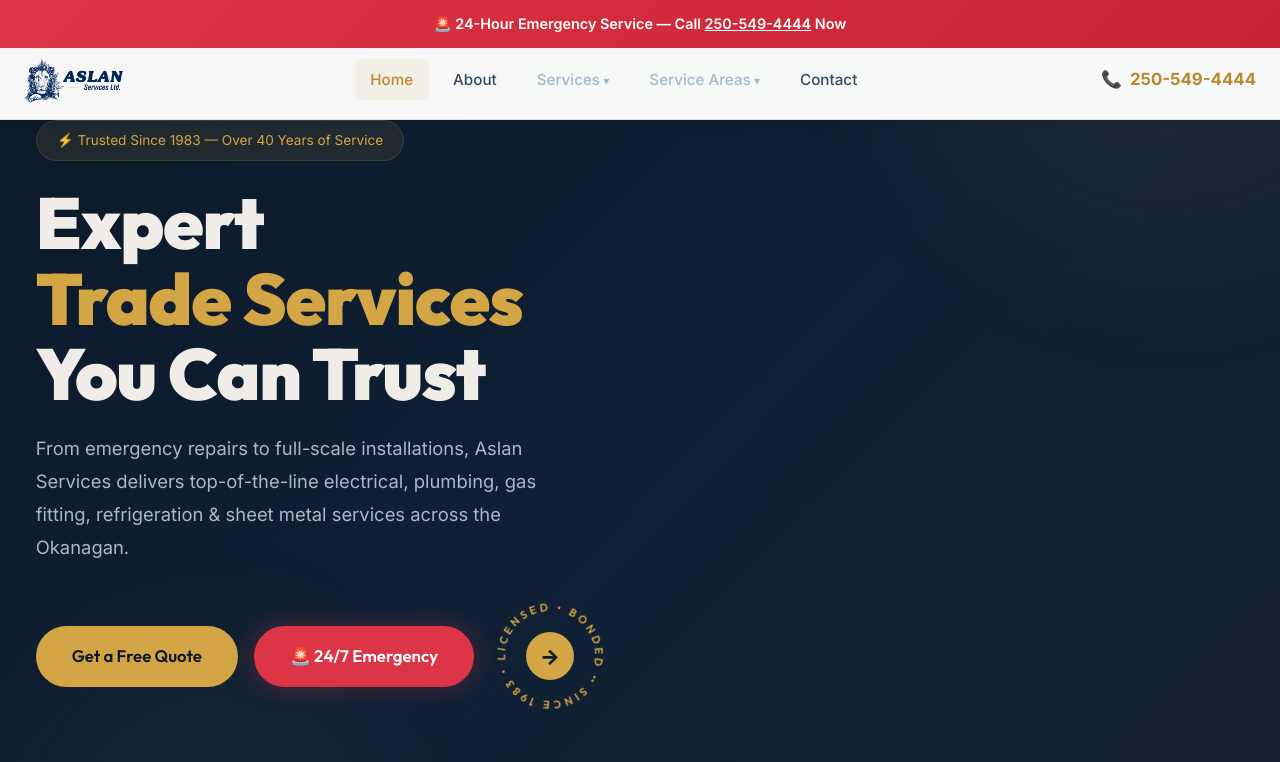
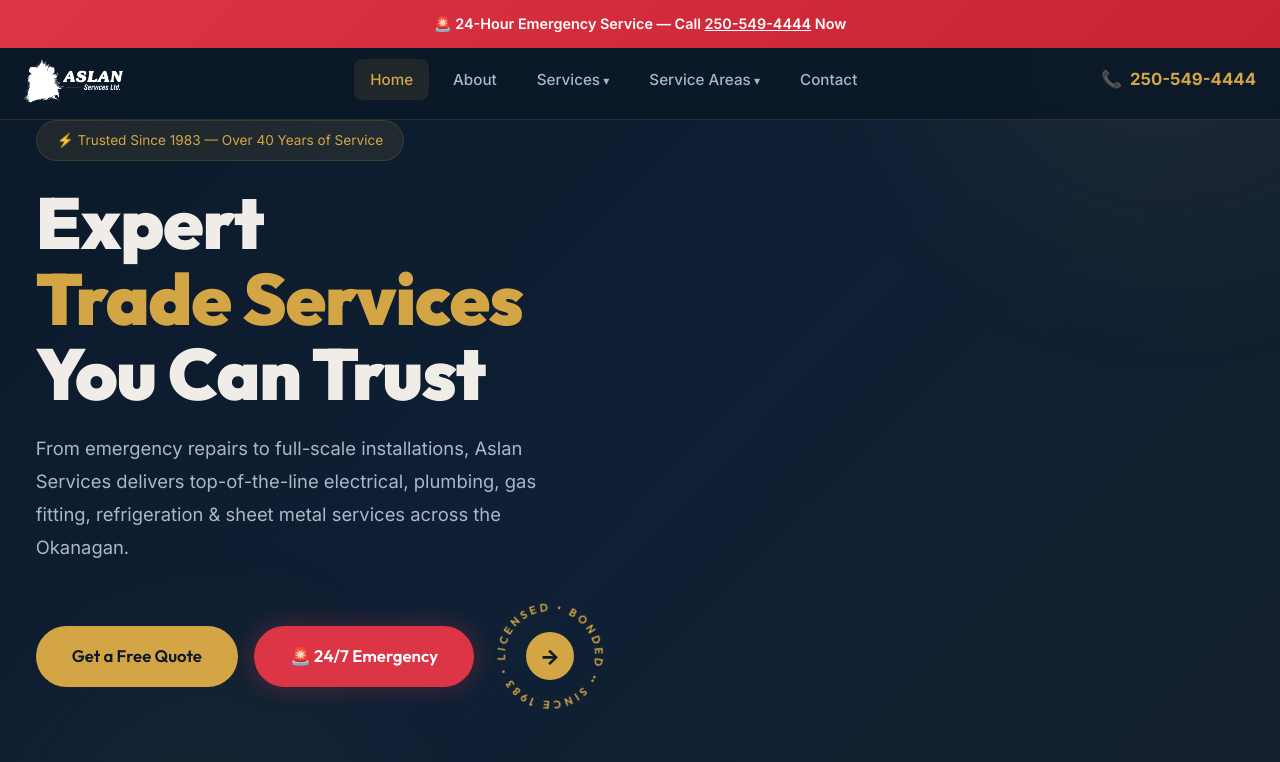
Before and after one commit to BenChoii/Aslan, a React (Vite) app: page / in a window 1280 px wide. Shown: the top 762 px of the page. Built offline with nearby package versions, Linux system fonts and the light colour scheme.

Commit message:
Dark navbar with CSS-inverted white logo

```diff
--- a/src/index.css
+++ b/src/index.css
@@ -85,9 +85,8 @@
 /* ─── Header ─── */
 .header {
   position: fixed; top: 0; left: 0; right: 0; z-index: 1000;
-  background: rgba(255,255,255,0.97); backdrop-filter: blur(20px);
-  border-bottom: 1px solid rgba(0,0,0,0.08); height: var(--header-height);
-  box-shadow: 0 2px 12px rgba(0,0,0,0.06);
+  background: rgba(11,25,41,0.95); backdrop-filter: blur(20px);
+  border-bottom: 1px solid var(--border); height: var(--header-height);
 }
 .header-inner {
   max-width: var(--max-width); margin: 0 auto; padding: 0 24px;
@@ -95,25 +94,25 @@
   height: 100%;
 }
 .header-logo { display: flex; align-items: center; gap: 12px; }
-.header-logo img { height: 50px; width: auto; }
+.header-logo img { height: 50px; width: auto; filter: brightness(0) invert(1); }
 .header-logo span {
   font-family: 'Outfit', sans-serif; font-weight: 800;
-  font-size: 1.3rem; color: #1B2D5B;
+  font-size: 1.3rem; color: var(--text-primary);
 }
 .header-nav { display: flex; align-items: center; gap: 8px; }
 .header-nav a {
-  padding: 8px 16px; border-radius: 8px; color: #3a4a5e;
+  padding: 8px 16px; border-radius: 8px; color: var(--text-secondary);
   font-weight: 500; font-size: 0.95rem; transition: var(--transition);
 }
 .header-nav a:hover, .header-nav a.active {
-  color: var(--accent-dark); background: rgba(212,165,69,0.1);
+  color: var(--accent); background: rgba(212,165,69,0.1);
 }
 .header-phone {
-  display: flex; align-items: center; gap: 8px; color: var(--accent-dark);
+  display: flex; align-items: center; gap: 8px; color: var(--accent);
   font-weight: 700; font-size: 1.05rem;
 }
 .mobile-menu-btn {
-  display: none; background: none; border: none; color: #1B2D5B;
+  display: none; background: none; border: none; color: var(--text-primary);
   font-size: 1.5rem; cursor: pointer; padding: 8px;
 }
 
@@ -123,19 +122,19 @@
 .dropdown-trigger::after { content: ' ▾'; font-size: 0.8em; }
 .dropdown-menu {
   position: absolute; top: 100%; left: 0; min-width: 240px;
-  background: #ffffff; border: 1px solid rgba(0,0,0,0.08);
+  background: var(--bg-secondary); border: 1px solid var(--border);
   border-radius: var(--radius); padding: 8px; opacity: 0;
   visibility: hidden; transform: translateY(8px);
-  transition: var(--transition); box-shadow: 0 8px 32px rgba(0,0,0,0.12); z-index: 100;
+  transition: var(--transition); box-shadow: var(--shadow-lg); z-index: 100;
 }
 .dropdown:hover .dropdown-menu {
   opacity: 1; visibility: visible; transform: translateY(0);
 }
 .dropdown-menu a {
   display: block; padding: 10px 16px; border-radius: 8px;
-  color: #3a4a5e; font-size: 0.9rem;
+  color: var(--text-secondary); font-size: 0.9rem;
 }
-.dropdown-menu a:hover { background: rgba(212,165,69,0.1); color: var(--accent-dark); }
+.dropdown-menu a:hover { background: rgba(212,165,69,0.1); color: var(--accent); }
 
 /* ─── Hero ─── */
 .hero {
@@ -517,15 +516,15 @@
 /* ─── Mobile Menu ─── */
 .mobile-nav {
   display: none; position: fixed; top: var(--header-height);
-  left: 0; right: 0; bottom: 0; background: #ffffff;
+  left: 0; right: 0; bottom: 0; background: var(--bg-primary);
   z-index: 999; padding: 24px; overflow-y: auto;
 }
 .mobile-nav.open { display: block; }
 .mobile-nav a {
-  display: block; padding: 14px 0; color: #3a4a5e;
-  font-size: 1.1rem; border-bottom: 1px solid rgba(0,0,0,0.08);
+  display: block; padding: 14px 0; color: var(--text-secondary);
+  font-size: 1.1rem; border-bottom: 1px solid var(--border);
 }
-.mobile-nav a:hover { color: var(--accent-dark); }
+.mobile-nav a:hover { color: var(--accent); }
 
 /* ─── Animations ─── */
 .fade-in { opacity: 0; transform: translateY(20px); animation: fadeIn 0.6s ease forwards; }
```
